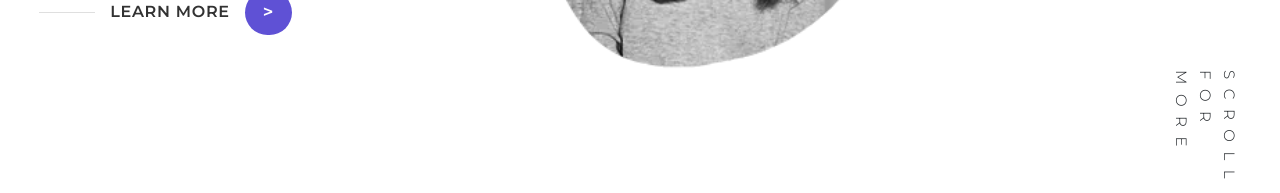
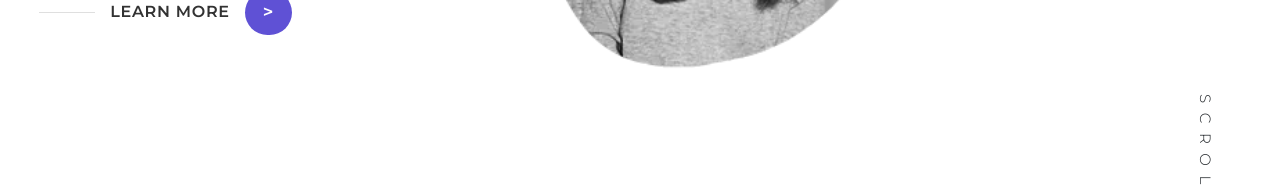
Before and after one commit to emilyjwilbur/port, a React (Create React App) app: page / in a window 1280 px wide. Shown: the part 501-694 px from the top of the page. Built offline with nearby package versions, Linux system fonts and the light colour scheme; a web font is replaced by a local one.

Commit message:
force push again

```diff
--- a/src/components/HeroSection.js
+++ b/src/components/HeroSection.js
@@ -100,7 +100,7 @@ export default function HeroSection() {
           </div>
         </div>
         <div className="hero_scrollDown">
-          <p>Scroll for more</p>
+          <p>Scroll</p>
           <img src={SocialMediaArrow} alt="" />
         </div>
       </div>
```
